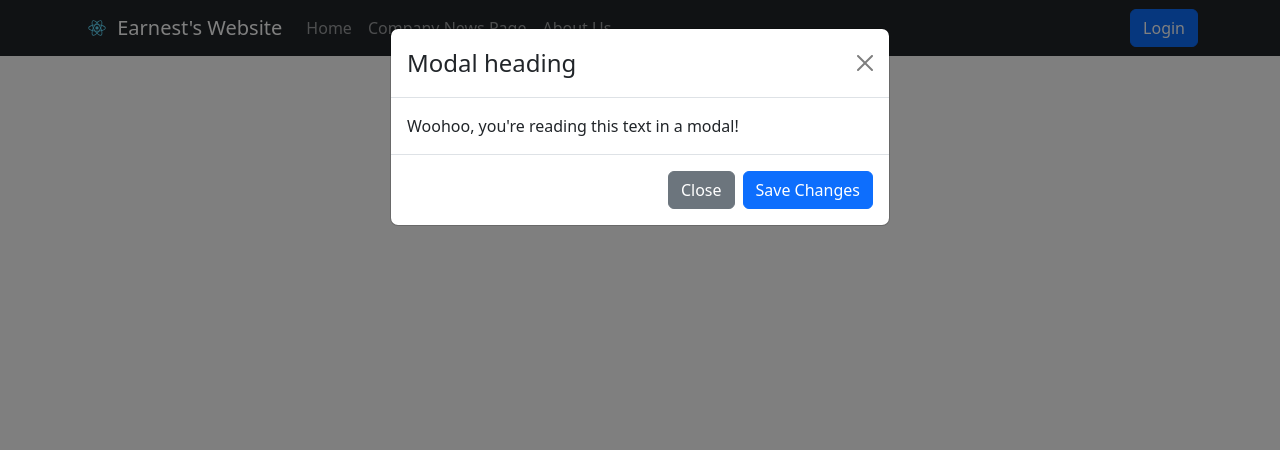
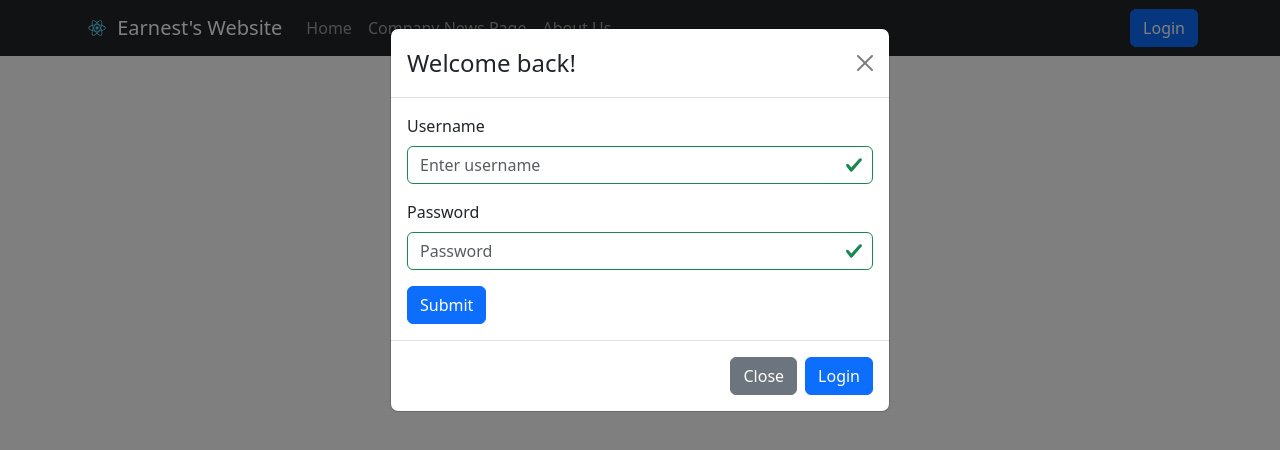
Before and after one commit to EarnestScott/ReactWebApp, a React app: page / in a window 1280 px wide. Both pictures are taken after a click on the button "Login". Shown: the top 450 px of the page. Built offline with nearby package versions, Linux system fonts and the light colour scheme.

Commit message:
Added login form fto login modal and created db schema and api for user

```diff
--- a/package.json
+++ b/package.json
@@ -17,6 +17,7 @@
     "babel-loader": "8.1.0",
     "babel-plugin-named-asset-import": "^0.3.7",
     "babel-preset-react-app": "^10.0.0",
+    "bcrypt": "^5.0.1",
     "bfj": "^7.0.2",
     "bluebird": "^3.7.2",
     "bootstrap": "5.1.1",
--- a/src/LoginModal.js
+++ b/src/LoginModal.js
@@ -1,11 +1,26 @@
 import React, { useState } from 'react';
 import Button from 'react-bootstrap/Button';
 import Modal from 'react-bootstrap/Modal';
+import Form from 'react-bootstrap/Form';
 function LoginModal() {
     const [show, setShow] = useState(false);
+    const [validated, setValidated] = useState(false);
+    const [username, setUsername] = useState(null);
+    const [password, setPassword] = useState(null);
 
     const handleClose = () => setShow(false);
     const handleShow = () => setShow(true);
+    const handleSubmit = (event) => {
+        event.preventDefault();
+        const form = event.currentTarget;
+        if (form.checkValidity() === false) {
+            event.stopPropagation();
+        }
+
+        setValidated(true);
+    };
+    const handleUsername = (e) => e && setUsername(e.target.value);
+    const handlePassword = (e) => e && setPassword(e.target.value);
 
     return (
         <React.Fragment>
@@ -15,15 +30,30 @@ function LoginModal() {
 
             <Modal show={show} onHide={handleClose}>
                 <Modal.Header closeButton>
-                    <Modal.Title>Modal heading</Modal.Title>
+                    <Modal.Title>Welcome back!</Modal.Title>
                 </Modal.Header>
-                <Modal.Body>Woohoo, you're reading this text in a modal!</Modal.Body>
+                <Modal.Body>
+                    <Form validated onSubmit={handleSubmit}>
+                        <Form.Group className="mb-3" controlId="username">
+                            <Form.Label>Username</Form.Label>
+                            <Form.Control name={"username"} type="text" placeholder="Enter username" onChange={handleUsername} />
+                        </Form.Group>
+
+                        <Form.Group className="mb-3" controlId="formBasicPassword">
+                            <Form.Label>Password</Form.Label>
+                            <Form.Control name={"password"} type="password" placeholder="Password" onChange={handlePassword} />
+                        </Form.Group>
+                        <Button variant="primary" type="submit">
+                            Submit
+                        </Button>
+                    </Form>
+                </Modal.Body>
                 <Modal.Footer>
                     <Button variant="secondary" onClick={handleClose}>
                         Close
                     </Button>
-                    <Button variant="primary" onClick={handleClose}>
-                        Save Changes
+                    <Button variant="primary" type="submit" onClick={handleSubmit}>
+                        Login
                     </Button>
                 </Modal.Footer>
             </Modal>
```
Also changed, not shown: src/api/UserSchema.js (added, +41 -0 lines), src/api/index.js (+25 -7 lines), 1 other file (tests, documents, lock files or other folders).
